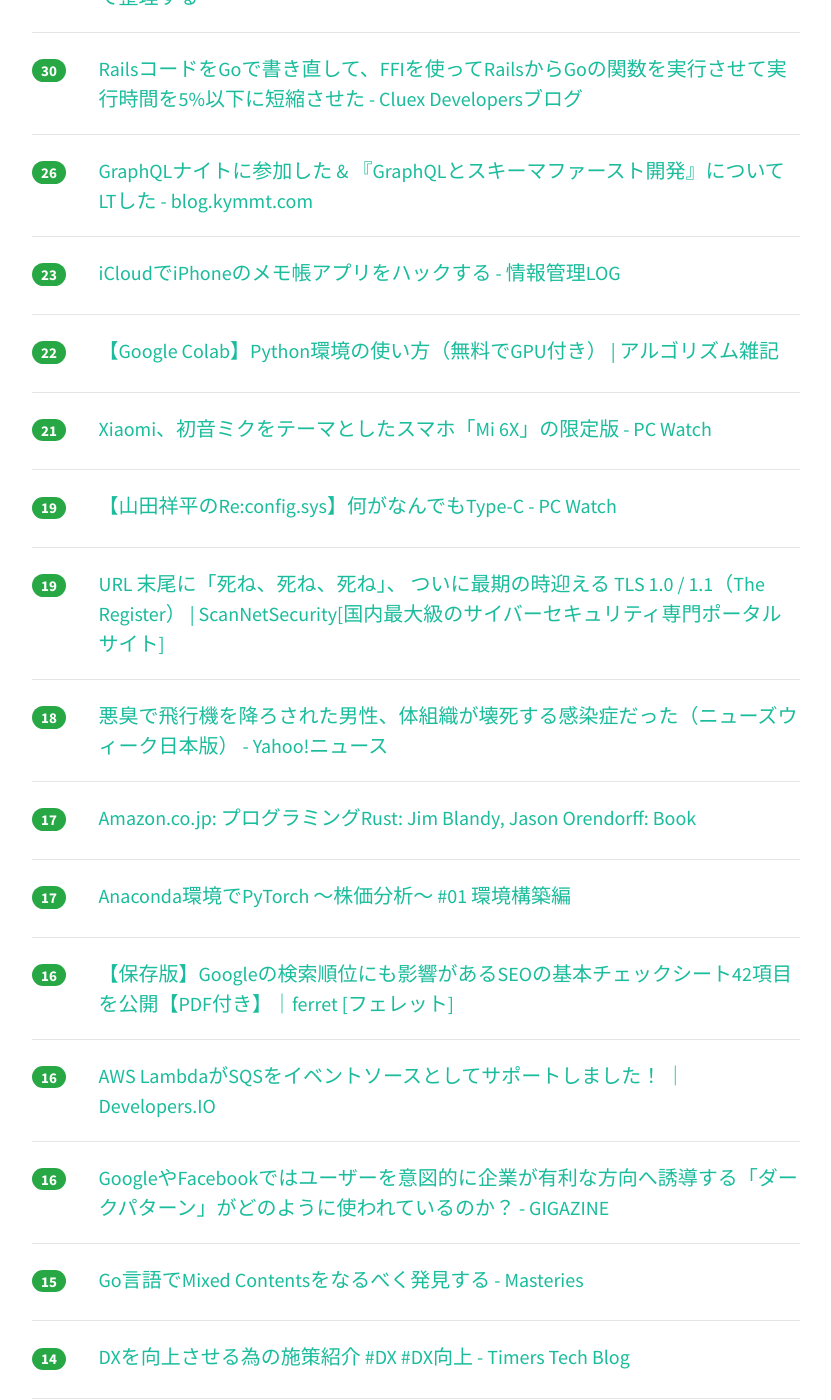
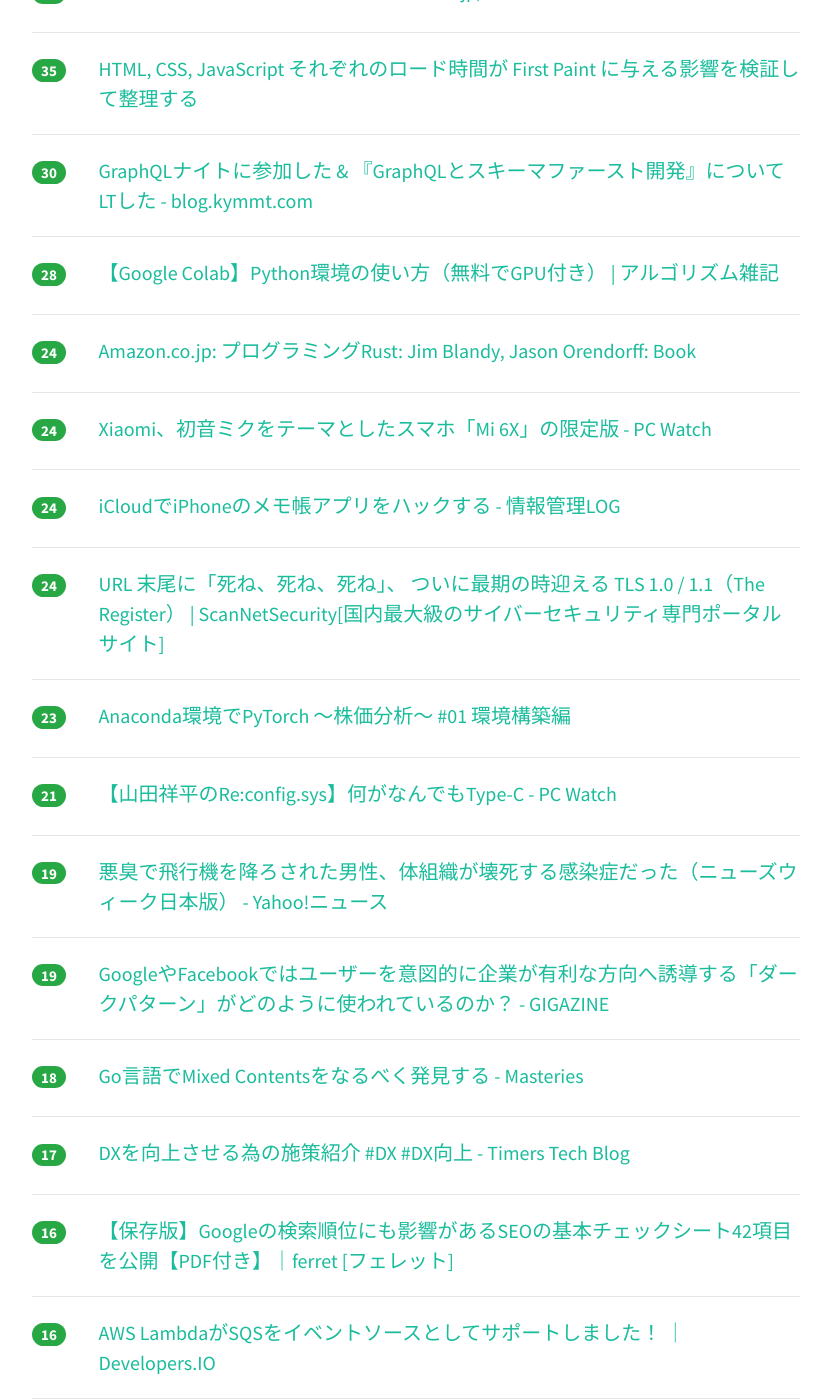
Before and after one commit to yatta47/hatena-matome-site, a Jekyll site: the page built from _posts/2018-06-29-hatena.md, in a window 1280 px wide and 1400 px high, scrolled down 1186 px. Shown: the whole window, without its empty margins (224-1055 px from the left). Built offline with Jekyll 4.4.1, drawn with Linux system fonts in a browser that asks for light colours; nearby versions of some CDN libraries; some of the changed text lies outside the part shown.

Commit message:
Updated 2018-06-29

```diff
--- a/_posts/2018-06-29-hatena.md
+++ b/_posts/2018-06-29-hatena.md
@@ -1,39 +1,49 @@
 ---
 layout: post
 title:  "2018-06-29 はてぶIT"
-date:   2018-06-29 13:02:18
+date:   2018-06-29 14:02:15
 tags: [it-hotentry]
 ---
-51 件のデータあり
+56 件のデータあり
 
 <hr><div class="row">
-<div class="col-1"><span class="badge badge-pill badge-success h2">208</span></div>
+<div class="col-1"><span class="badge badge-pill badge-success h2">260</span></div>
 <div class="col-11"><a href='http://www.itmedia.co.jp/news/articles/1806/29/news018.html' target='_blank'>「どう考えても速いよね」 MUFGとAkamaiの“世界最速”ブロックチェーン誕生秘話 (1/5) - ITmedia NEWS</a></div>
 </div>
 <hr>
 <div class="row">
-<div class="col-1"><span class="badge badge-pill badge-success h2">99</span></div>
+<div class="col-1"><span class="badge badge-pill badge-success h2">175</span></div>
+<div class="col-11"><a href='https://jp.techcrunch.com/2018/06/29/2018-06-28-niantics-latest-acquisition-lets-ar-pokemon-hide-behind-the-real-world/' target='_blank'>ピカチュウが現実の物体の影に隠れるようになる――Niantic、新テクノロジーと開発中のゲームをデモ | TechCrunch Japan</a></div>
+</div>
+<hr>
+<div class="row">
+<div class="col-1"><span class="badge badge-pill badge-success h2">114</span></div>
 <div class="col-11"><a href='https://pc.watch.impress.co.jp/docs/news/yajiuma/1130207.html' target='_blank'>【やじうまPC Watch】ホンダの二足歩行ロボット研究は継続中 ～ASIMO開発中止報道についてコメント - PC Watch</a></div>
 </div>
 <hr>
 <div class="row">
-<div class="col-1"><span class="badge badge-pill badge-success h2">96</span></div>
-<div class="col-11"><a href='https://jp.techcrunch.com/2018/06/29/2018-06-28-niantics-latest-acquisition-lets-ar-pokemon-hide-behind-the-real-world/' target='_blank'>ピカチュウが現実の物体の影に隠れるようになる――Niantic、新テクノロジーと開発中のゲームをデモ | TechCrunch Japan</a></div>
-</div>
-<hr>
-<div class="row">
-<div class="col-1"><span class="badge badge-pill badge-success h2">62</span></div>
+<div class="col-1"><span class="badge badge-pill badge-success h2">76</span></div>
 <div class="col-11"><a href='https://aws.amazon.com/blogs/aws/aws-lambda-adds-amazon-simple-queue-service-to-supported-event-sources/' target='_blank'>AWS Lambda Adds Amazon Simple Queue Service to Supported Event Sources | AWS News Blog</a></div>
 </div>
 <hr>
 <div class="row">
-<div class="col-1"><span class="badge badge-pill badge-success h2">57</span></div>
+<div class="col-1"><span class="badge badge-pill badge-success h2">64</span></div>
 <div class="col-11"><a href='https://www.publickey1.jp/blog/18/mongodb_40acid.html' target='_blank'>「MongoDB 4.0」正式リリース。マルチドキュメントに対するACIDトランザクションをサポート － Publickey</a></div>
 </div>
 <hr>
 <div class="row">
-<div class="col-1"><span class="badge badge-pill badge-success h2">41</span></div>
+<div class="col-1"><span class="badge badge-pill badge-success h2">46</span></div>
+<div class="col-11"><a href='http://cluex-developers.hateblo.jp/entry/2018/06/27/172950' target='_blank'>RailsコードをGoで書き直して、FFIを使ってRailsからGoの関数を実行させて実行時間を5%以下に短縮させた - Cluex Developersブログ</a></div>
+</div>
+<hr>
+<div class="row">
+<div class="col-1"><span class="badge badge-pill badge-success h2">44</span></div>
 <div class="col-11"><a href='http://www.itmedia.co.jp/news/articles/1806/28/news147.html' target='_blank'>新しいWi-Fiセキュリティ規格「WPA3」登場 - ITmedia NEWS</a></div>
+</div>
+<hr>
+<div class="row">
+<div class="col-1"><span class="badge badge-pill badge-success h2">38</span></div>
+<div class="col-11"><a href='https://www.yamdas.org/column/technique/hackerj.html' target='_blank'>The Hacker FAQ 日本語訳</a></div>
 </div>
 <hr>
 <div class="row">
@@ -42,63 +52,68 @@ tags: [it-hotentry]
 </div>
 <hr>
 <div class="row">
-<div class="col-1"><span class="badge badge-pill badge-success h2">33</span></div>
-<div class="col-11"><a href='https://www.yamdas.org/column/technique/hackerj.html' target='_blank'>The Hacker FAQ 日本語訳</a></div>
-</div>
-<hr>
-<div class="row">
-<div class="col-1"><span class="badge badge-pill badge-success h2">31</span></div>
+<div class="col-1"><span class="badge badge-pill badge-success h2">35</span></div>
 <div class="col-11"><a href='https://qiita.com/yoheimuta/items/10cb9cb0f857c687f976' target='_blank'>HTML, CSS, JavaScript それぞれのロード時間が First Paint に与える影響を検証して整理する</a></div>
 </div>
 <hr>
 <div class="row">
 <div class="col-1"><span class="badge badge-pill badge-success h2">30</span></div>
-<div class="col-11"><a href='http://cluex-developers.hateblo.jp/entry/2018/06/27/172950' target='_blank'>RailsコードをGoで書き直して、FFIを使ってRailsからGoの関数を実行させて実行時間を5%以下に短縮させた - Cluex Developersブログ</a></div>
-</div>
-<hr>
-<div class="row">
-<div class="col-1"><span class="badge badge-pill badge-success h2">26</span></div>
 <div class="col-11"><a href='http://blog.kymmt.com/entry/graphql-night' target='_blank'>GraphQLナイトに参加した & 『GraphQLとスキーマファースト開発』についてLTした - blog.kymmt.com</a></div>
 </div>
 <hr>
 <div class="row">
-<div class="col-1"><span class="badge badge-pill badge-success h2">23</span></div>
+<div class="col-1"><span class="badge badge-pill badge-success h2">28</span></div>
+<div class="col-11"><a href='https://algorithm.joho.info/programming/python/google-colab-gpu/' target='_blank'>【Google Colab】Python環境の使い方（無料でGPU付き） | アルゴリズム雑記</a></div>
+</div>
+<hr>
+<div class="row">
+<div class="col-1"><span class="badge badge-pill badge-success h2">24</span></div>
+<div class="col-11"><a href='https://www.amazon.co.jp/gp/product/4873118557' target='_blank'>Amazon.co.jp: プログラミングRust: Jim Blandy, Jason Orendorff: Book</a></div>
+</div>
+<hr>
+<div class="row">
+<div class="col-1"><span class="badge badge-pill badge-success h2">24</span></div>
+<div class="col-11"><a href='https://pc.watch.impress.co.jp/docs/news/1130213.html' target='_blank'>Xiaomi、初音ミクをテーマとしたスマホ「Mi 6X」の限定版 - PC Watch</a></div>
+</div>
+<hr>
+<div class="row">
+<div class="col-1"><span class="badge badge-pill badge-success h2">24</span></div>
 <div class="col-11"><a href='http://hokoxjouhou.blog105.fc2.com/blog-entry-1204.html' target='_blank'>iCloudでiPhoneのメモ帳アプリをハックする - 情報管理LOG</a></div>
 </div>
 <hr>
 <div class="row">
-<div class="col-1"><span class="badge badge-pill badge-success h2">22</span></div>
-<div class="col-11"><a href='https://algorithm.joho.info/programming/python/google-colab-gpu/' target='_blank'>【Google Colab】Python環境の使い方（無料でGPU付き） | アルゴリズム雑記</a></div>
+<div class="col-1"><span class="badge badge-pill badge-success h2">24</span></div>
+<div class="col-11"><a href='https://scan.netsecurity.ne.jp/article/2018/06/29/41115.html' target='_blank'>URL 末尾に「死ね、死ね、死ね」、 ついに最期の時迎える TLS 1.0 / 1.1（The Register） | ScanNetSecurity[国内最大級のサイバーセキュリティ専門ポータルサイト]</a></div>
+</div>
+<hr>
+<div class="row">
+<div class="col-1"><span class="badge badge-pill badge-success h2">23</span></div>
+<div class="col-11"><a href='https://qiita.com/creaith/items/f47c33e78fb97349b4c8' target='_blank'>Anaconda環境でPyTorch 〜株価分析〜 #01 環境構築編</a></div>
 </div>
 <hr>
 <div class="row">
 <div class="col-1"><span class="badge badge-pill badge-success h2">21</span></div>
-<div class="col-11"><a href='https://pc.watch.impress.co.jp/docs/news/1130213.html' target='_blank'>Xiaomi、初音ミクをテーマとしたスマホ「Mi 6X」の限定版 - PC Watch</a></div>
-</div>
-<hr>
-<div class="row">
-<div class="col-1"><span class="badge badge-pill badge-success h2">19</span></div>
 <div class="col-11"><a href='https://pc.watch.impress.co.jp/docs/column/config/1130214.html' target='_blank'>【山田祥平のRe:config.sys】何がなんでもType-C - PC Watch</a></div>
 </div>
 <hr>
 <div class="row">
 <div class="col-1"><span class="badge badge-pill badge-success h2">19</span></div>
-<div class="col-11"><a href='https://scan.netsecurity.ne.jp/article/2018/06/29/41115.html' target='_blank'>URL 末尾に「死ね、死ね、死ね」、 ついに最期の時迎える TLS 1.0 / 1.1（The Register） | ScanNetSecurity[国内最大級のサイバーセキュリティ専門ポータルサイト]</a></div>
+<div class="col-11"><a href='https://headlines.yahoo.co.jp/article?a=20180628-00010008-newsweek-int' target='_blank'>悪臭で飛行機を降ろされた男性、体組織が壊死する感染症だった（ニューズウィーク日本版） - Yahoo!ニュース</a></div>
+</div>
+<hr>
+<div class="row">
+<div class="col-1"><span class="badge badge-pill badge-success h2">19</span></div>
+<div class="col-11"><a href='https://gigazine.net/news/20180629-norwegian-report-comapies-dark-patterns/' target='_blank'>GoogleやFacebookではユーザーを意図的に企業が有利な方向へ誘導する「ダークパターン」がどのように使われているのか？ - GIGAZINE</a></div>
 </div>
 <hr>
 <div class="row">
 <div class="col-1"><span class="badge badge-pill badge-success h2">18</span></div>
-<div class="col-11"><a href='https://headlines.yahoo.co.jp/article?a=20180628-00010008-newsweek-int' target='_blank'>悪臭で飛行機を降ろされた男性、体組織が壊死する感染症だった（ニューズウィーク日本版） - Yahoo!ニュース</a></div>
+<div class="col-11"><a href='https://papix.hatenablog.com/entry/2018/06/28/191456' target='_blank'>Go言語でMixed Contentsをなるべく発見する - Masteries</a></div>
 </div>
 <hr>
 <div class="row">
 <div class="col-1"><span class="badge badge-pill badge-success h2">17</span></div>
-<div class="col-11"><a href='https://www.amazon.co.jp/gp/product/4873118557' target='_blank'>Amazon.co.jp: プログラミングRust: Jim Blandy, Jason Orendorff: Book</a></div>
-</div>
-<hr>
-<div class="row">
-<div class="col-1"><span class="badge badge-pill badge-success h2">17</span></div>
-<div class="col-11"><a href='https://qiita.com/creaith/items/f47c33e78fb97349b4c8' target='_blank'>Anaconda環境でPyTorch 〜株価分析〜 #01 環境構築編</a></div>
+<div class="col-11"><a href='http://techblog.timers-inc.com/entry/dx_improvement' target='_blank'>DXを向上させる為の施策紹介 #DX #DX向上 - Timers Tech Blog</a></div>
 </div>
 <hr>
 <div class="row">
@@ -112,23 +127,33 @@ tags: [it-hotentry]
 </div>
 <hr>
 <div class="row">
-<div class="col-1"><span class="badge badge-pill badge-success h2">16</span></div>
-<div class="col-11"><a href='https://gigazine.net/news/20180629-norwegian-report-comapies-dark-patterns/' target='_blank'>GoogleやFacebookではユーザーを意図的に企業が有利な方向へ誘導する「ダークパターン」がどのように使われているのか？ - GIGAZINE</a></div>
-</div>
-<hr>
-<div class="row">
-<div class="col-1"><span class="badge badge-pill badge-success h2">15</span></div>
-<div class="col-11"><a href='https://papix.hatenablog.com/entry/2018/06/28/191456' target='_blank'>Go言語でMixed Contentsをなるべく発見する - Masteries</a></div>
+<div class="col-1"><span class="badge badge-pill badge-success h2">14</span></div>
+<div class="col-11"><a href='https://pc.watch.impress.co.jp/docs/news/1129945.html' target='_blank'>着荷から最短で当日返送可能になったレノボの修理拠点 ～PC-9801生産中止から生き残りかけ、一大変貌を遂げたNEC PC群馬事業場のいま - PC Watch</a></div>
 </div>
 <hr>
 <div class="row">
 <div class="col-1"><span class="badge badge-pill badge-success h2">14</span></div>
-<div class="col-11"><a href='http://techblog.timers-inc.com/entry/dx_improvement' target='_blank'>DXを向上させる為の施策紹介 #DX #DX向上 - Timers Tech Blog</a></div>
+<div class="col-11"><a href='http://netgeek.biz/archives/121397' target='_blank'>築46年の団地なのに最新ガジェットが詰まったIoTマンション | netgeek</a></div>
+</div>
+<hr>
+<div class="row">
+<div class="col-1"><span class="badge badge-pill badge-success h2">14</span></div>
+<div class="col-11"><a href='http://www.itmedia.co.jp/news/articles/1806/29/news081.html' target='_blank'>LINE Pay、QRコード決済で最大5％還元　「上限10万円」撤廃 - ITmedia NEWS</a></div>
+</div>
+<hr>
+<div class="row">
+<div class="col-1"><span class="badge badge-pill badge-success h2">13</span></div>
+<div class="col-11"><a href='https://ledge.ai/prtimes-ai/' target='_blank'>PR TIMESが「リリースAI受信」で狙うメディアの働き方改革──情報伝達を最適化すれば社会が変わる</a></div>
 </div>
 <hr>
 <div class="row">
 <div class="col-1"><span class="badge badge-pill badge-success h2">12</span></div>
-<div class="col-11"><a href='http://netgeek.biz/archives/121397' target='_blank'>築46年の団地なのに最新ガジェットが詰まったIoTマンション | netgeek</a></div>
+<div class="col-11"><a href='https://webtan.impress.co.jp/e/2018/06/29/29733' target='_blank'>SEOの小技： Search Consoleにはディレクトリ単位で登録すべし【SEO記事12本まとめ】 | 海外&国内SEO情報ウォッチ | Web担当者Forum</a></div>
+</div>
+<hr>
+<div class="row">
+<div class="col-1"><span class="badge badge-pill badge-success h2">12</span></div>
+<div class="col-11"><a href='https://ferret-plus.com/10461' target='_blank'>【テンプレート付き】サイトタイプ別！Google アナリティクスで見るべきダッシュボード｜ferret [フェレット]</a></div>
 </div>
 <hr>
 <div class="row">
@@ -137,13 +162,8 @@ tags: [it-hotentry]
 </div>
 <hr>
 <div class="row">
-<div class="col-1"><span class="badge badge-pill badge-success h2">12</span></div>
-<div class="col-11"><a href='https://ledge.ai/prtimes-ai/' target='_blank'>PR TIMESが「リリースAI受信」で狙うメディアの働き方改革──情報伝達を最適化すれば社会が変わる</a></div>
-</div>
-<hr>
-<div class="row">
 <div class="col-1"><span class="badge badge-pill badge-success h2">11</span></div>
-<div class="col-11"><a href='https://pc.watch.impress.co.jp/docs/news/1129945.html' target='_blank'>着荷から最短で当日返送可能になったレノボの修理拠点 ～PC-9801生産中止から生き残りかけ、一大変貌を遂げたNEC PC群馬事業場のいま - PC Watch</a></div>
+<div class="col-11"><a href='http://www.itmedia.co.jp/news/articles/1806/29/news087.html' target='_blank'>茨城県が“県公認”のバーチャルYouTuberを起用　名前を公募 - ITmedia NEWS</a></div>
 </div>
 <hr>
 <div class="row">
@@ -152,8 +172,23 @@ tags: [it-hotentry]
 </div>
 <hr>
 <div class="row">
+<div class="col-1"><span class="badge badge-pill badge-success h2">11</span></div>
+<div class="col-11"><a href='https://japan.cnet.com/article/35121668/' target='_blank'>「Twitterは何世代もの人々にサービスを提供できる」--ドーシーCEOが長文メモ - CNET Japan</a></div>
+</div>
+<hr>
+<div class="row">
+<div class="col-1"><span class="badge badge-pill badge-success h2">11</span></div>
+<div class="col-11"><a href='https://www.gentoo.org/news/2018/06/28/Github-gentoo-org-hacked.html' target='_blank'>Github Gentoo organization hacked – Gentoo Linux</a></div>
+</div>
+<hr>
+<div class="row">
 <div class="col-1"><span class="badge badge-pill badge-success h2">10</span></div>
-<div class="col-11"><a href='https://webtan.impress.co.jp/e/2018/06/29/29733' target='_blank'>SEOの小技： Search Consoleにはディレクトリ単位で登録すべし【SEO記事12本まとめ】 | 海外&国内SEO情報ウォッチ | Web担当者Forum</a></div>
+<div class="col-11"><a href='https://jp.techcrunch.com/2018/06/29/2018-06-27-google-kaios/' target='_blank'>GoogleがフィーチャーフォンOSのKaiOSに2200万ドルを投資 | TechCrunch Japan</a></div>
+</div>
+<hr>
+<div class="row">
+<div class="col-1"><span class="badge badge-pill badge-success h2">10</span></div>
+<div class="col-11"><a href='https://japanese.engadget.com/2018/06/28/nokia/' target='_blank'>Nokiaの「バナナフォン」がやっと届いた！懐かしいのにLTE対応、癒やしの携帯電話 - Engadget 日本版</a></div>
 </div>
 <hr>
 <div class="row">
@@ -163,7 +198,7 @@ tags: [it-hotentry]
 <hr>
 <div class="row">
 <div class="col-1"><span class="badge badge-pill badge-success h2">9</span></div>
-<div class="col-11"><a href='https://jp.techcrunch.com/2018/06/29/2018-06-27-google-kaios/' target='_blank'>GoogleがフィーチャーフォンOSのKaiOSに2200万ドルを投資 | TechCrunch Japan</a></div>
+<div class="col-11"><a href='https://www.ipa.go.jp/security/fy30/reports/crypto_survey/index.html' target='_blank'>「SSL/TLS暗号設定ガイドライン改訂及び鍵管理ガイドライン作成のための調査・検討」報告書の公開：IPA 独立行政法人 情報処理推進機構</a></div>
 </div>
 <hr>
 <div class="row">
@@ -172,28 +207,8 @@ tags: [it-hotentry]
 </div>
 <hr>
 <div class="row">
-<div class="col-1"><span class="badge badge-pill badge-success h2">9</span></div>
-<div class="col-11"><a href='https://ferret-plus.com/10461' target='_blank'>【テンプレート付き】サイトタイプ別！Google アナリティクスで見るべきダッシュボード｜ferret [フェレット]</a></div>
-</div>
-<hr>
-<div class="row">
-<div class="col-1"><span class="badge badge-pill badge-success h2">9</span></div>
-<div class="col-11"><a href='https://japan.cnet.com/article/35121668/' target='_blank'>「Twitterは何世代もの人々にサービスを提供できる」--ドーシーCEOが長文メモ - CNET Japan</a></div>
-</div>
-<hr>
-<div class="row">
-<div class="col-1"><span class="badge badge-pill badge-success h2">8</span></div>
-<div class="col-11"><a href='http://www.itmedia.co.jp/news/articles/1806/29/news087.html' target='_blank'>茨城県が“県公認”のバーチャルYouTuberを起用　名前を公募 - ITmedia NEWS</a></div>
-</div>
-<hr>
-<div class="row">
 <div class="col-1"><span class="badge badge-pill badge-success h2">8</span></div>
 <div class="col-11"><a href='https://ift.tt/2N7GMGr' target='_blank'>ヤンマーアグリ、自動運転トラクターで農作業の省力化・省人化へ - CNET Japan</a></div>
-</div>
-<hr>
-<div class="row">
-<div class="col-1"><span class="badge badge-pill badge-success h2">8</span></div>
-<div class="col-11"><a href='https://www.ipa.go.jp/security/fy30/reports/crypto_survey/index.html' target='_blank'>「SSL/TLS暗号設定ガイドライン改訂及び鍵管理ガイドライン作成のための調査・検討」報告書の公開：IPA 独立行政法人 情報処理推進機構</a></div>
 </div>
 <hr>
 <div class="row">
@@ -213,12 +228,17 @@ tags: [it-hotentry]
 <hr>
 <div class="row">
 <div class="col-1"><span class="badge badge-pill badge-success h2">7</span></div>
-<div class="col-11"><a href='https://www.gentoo.org/news/2018/06/28/Github-gentoo-org-hacked.html' target='_blank'>Github Gentoo organization hacked – Gentoo Linux</a></div>
+<div class="col-11"><a href='https://www.technologyreview.jp/s/93293/indias-mess-of-complexity-is-just-what-ai-needs/' target='_blank'>MIT Tech Review: かつてのIT大国、インドはAI時代に生き残れるか</a></div>
 </div>
 <hr>
 <div class="row">
 <div class="col-1"><span class="badge badge-pill badge-success h2">7</span></div>
 <div class="col-11"><a href='http://www.youtube.com/watch?v=Jtmkk6odggs' target='_blank'>Where is CSS4? When is it coming out?</a></div>
+</div>
+<hr>
+<div class="row">
+<div class="col-1"><span class="badge badge-pill badge-success h2">7</span></div>
+<div class="col-11"><a href='https://japan.cnet.com/article/35121682/' target='_blank'>アマゾン、同社の荷物を配送する宅配会社の起業を支援 - CNET Japan</a></div>
 </div>
 <hr>
 <div class="row">
@@ -228,22 +248,22 @@ tags: [it-hotentry]
 <hr>
 <div class="row">
 <div class="col-1"><span class="badge badge-pill badge-success h2">6</span></div>
-<div class="col-11"><a href='https://www.technologyreview.jp/s/93293/indias-mess-of-complexity-is-just-what-ai-needs/' target='_blank'>MIT Tech Review: かつてのIT大国、インドはAI時代に生き残れるか</a></div>
-</div>
-<hr>
-<div class="row">
-<div class="col-1"><span class="badge badge-pill badge-success h2">5</span></div>
 <div class="col-11"><a href='http://www.atmarkit.co.jp/ait/articles/1806/29/news029.html' target='_blank'>米中央情報局（CIA）と証券取引委員会（SEC）が語った、業務の根幹でクラウドを使う理由 (1/2)：AWS Public Sector Summit 2018（1） - ＠IT</a></div>
 </div>
 <hr>
 <div class="row">
-<div class="col-1"><span class="badge badge-pill badge-success h2">5</span></div>
-<div class="col-11"><a href='http://www.itmedia.co.jp/news/articles/1806/29/news081.html' target='_blank'>LINE Pay、QRコード決済で最大5％還元　「上限10万円」撤廃 - ITmedia NEWS</a></div>
+<div class="col-1"><span class="badge badge-pill badge-success h2">6</span></div>
+<div class="col-11"><a href='http://tech.studyplus.co.jp/entry/2018/06/29/102816' target='_blank'>nginxのX-Accel-Redirectを使った縮小画像配信サーバ - Studyplus Engineering Blog</a></div>
 </div>
 <hr>
 <div class="row">
 <div class="col-1"><span class="badge badge-pill badge-success h2">5</span></div>
 <div class="col-11"><a href='https://gigazine.net/news/20180629-smart-concrete-wall/' target='_blank'>3Dプリンターで複雑形状を実現し、電極を内蔵することで照明器具にもなれる「スマートコンクリート壁」 - GIGAZINE</a></div>
+</div>
+<hr>
+<div class="row">
+<div class="col-1"><span class="badge badge-pill badge-success h2">5</span></div>
+<div class="col-11"><a href='https://heartbeats.jp/hbblog/2018/06/-performance-co-pilot-pcpconf-2018.html' target='_blank'>硬派な高解像度パフォーマンスモニタリングツール Performance Co-Pilot と PCP.CONF 2018 - インフラエンジニアway - Powered by HEARTBEATS</a></div>
 </div>
 <hr>
 <div class="row">
@@ -261,3 +281,8 @@ tags: [it-hotentry]
 <div class="col-11"><a href='http://keroctronics.hatenablog.com/entry/2018/06/29/010612' target='_blank'>Chuwi CoreBook レビュー　ベンチマーク編 - ケロロ好きなエンジニアのブログ</a></div>
 </div>
 <hr>
+<div class="row">
+<div class="col-1"><span class="badge badge-pill badge-success h2">3</span></div>
+<div class="col-11"><a href='https://builderscon.io/tokyo/2018/session/742b60e7-dfc4-4537-9ad2-81c4307974f7' target='_blank'>高集積コンテナホスティングにおけるボトルネックとその解法 - builderscon tokyo 2018</a></div>
+</div>
+<hr>
```
